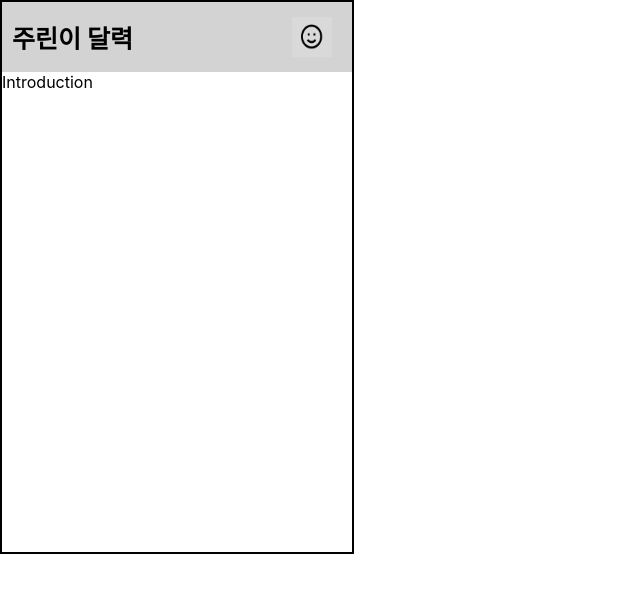
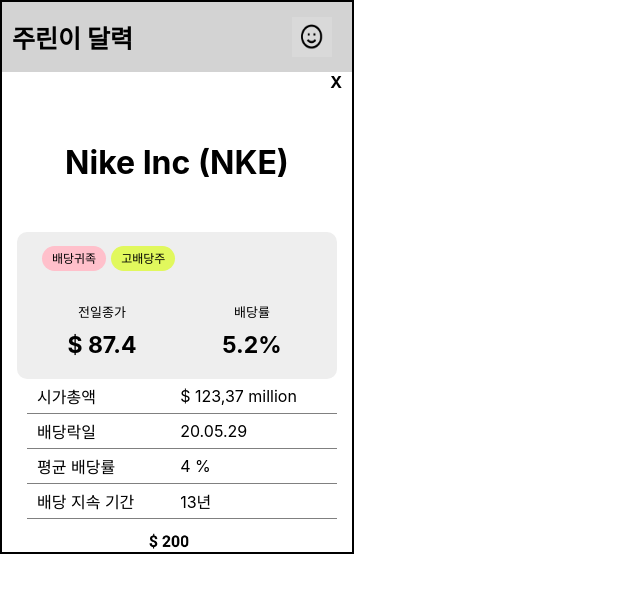
Before and after one commit to Alice-Yoon/Jurini-Extension, a React (Create React App) app: page /details in a window 1280 px wide. Shown: the top 592 px of the page, without its empty margins (0-640 px from the left). Built offline with nearby package versions, Linux system fonts and the light colour scheme.

Commit message:
CompanyDetails 컴포넌트 draft 생성

```diff
--- a/src/App.js
+++ b/src/App.js
@@ -14,7 +14,7 @@
     <div className={props.className}>
       <Router>
         <NavBar />
-        <Introduction />
+        <CompanyDetails />
         {/* <Switch>
           <Route exact path="/" component={Home} />
           <Route exact path="/search" component={Search} />
--- a/src/components/pages/CompanyDetails/CompanyDetails.js
+++ b/src/components/pages/CompanyDetails/CompanyDetails.js
@@ -1,14 +1,76 @@
-import React from 'react';
+import React, { useState, useEffect } from 'react';
 import styled from 'styled-components';
 
+import DetailsCard from './Section/DetailsCard';
+import DetailsTable from './Section/DetailsTable';
+import DetailsChart from './Section/DetailsChart';
+import DetailsCalculator from './Section/DetailsCalculator';
+import DetailsNews from './Section/DetailsNews';
+
 function CompanyDetails(props) {
+    // const { showCompanyDetails, toggleCompanyDetails } = props;
+    const [showCompanyDetails, setShowCompanyDetails] = useState(true);
+
+
+    const onClickToClose = (e) => {
+        const id = e.target.id;
+
+        if(id === "closeBtn" || id === "container") {
+            // console.log("click to close!", e.target.id);
+            // toggleCompanyDetails();
+        }
+    }
+
+
     return (
-        <div className={props.className}>
-            CompanyDetails
+        <div className={props.className} id="container"
+            // style={{display: `${showCompanyDetails ? 'flex' : 'none' }`}}
+            onClick={onClickToClose}
+        >
+            <p id="closeBtn" onClick={onClickToClose} className="closeBtnStyle">X</p>
+            <div className="contentStyle">
+                <h1>Nike Inc (NKE)</h1>
+                <DetailsCard />
+                <DetailsTable />
+                <DetailsCalculator />
+                <DetailsChart />
+                <DetailsNews />
+            </div>
         </div>
     )
 }
 
 export default styled(CompanyDetails)`
+    /* border: 2px solid green; */
+    height: 478px;
 
+    & {
+        .closeBtnStyle {
+            /* border: 1px solid red; */
+            cursor: pointer;
+            text-align: end;
+            padding-right: 10px;
+            margin: 0;
+            font-weight: bold;
+        }
+        .contentStyle {
+            /* border: 1px solid blue; */
+
+            margin: 30px 15px 0 15px;
+            height: 90%;
+            overflow: auto;
+
+            > h1 {
+                position: sticky;
+                top: 0;
+                left: 0;
+                width: 100%;
+                background-color: #fff;
+                text-align: center;
+                margin-bottom: 50px;
+            }
+
+        }
+
+    }
 `;
--- /dev/null
+++ b/src/components/pages/CompanyDetails/Section/DetailsCalculator.js
@@ -0,0 +1,26 @@
+import React from 'react';
+import styled from 'styled-components';
+
+import calculator from '../../../../assets/img/calculator_dummy.png';
+
+function DetailsCalculator(props) {
+    return (
+        <div className={props.className}>
+            <img src={calculator} alt="calculator-dummy" />
+        </div>
+    )
+}
+
+export default styled(DetailsCalculator)`
+    /* border: 1px solid blue; */
+    flex:1;
+    display: flex;
+    justify-content: center;
+
+    & {
+        img {
+            width: 60%;
+            height: 40%;
+        }
+    }
+`;
--- /dev/null
+++ b/src/components/pages/CompanyDetails/Section/DetailsCard.js
@@ -0,0 +1,75 @@
+import React from 'react';
+import styled from 'styled-components';
+
+function DetailsCard(props) {
+
+
+
+
+    return (
+        <div className={props.className}>
+            <div className="top">
+                <span>배당귀족</span>
+                <span style={{background: '#E1F85D'}}>고배당주</span>
+            </div>
+            <div className="bottom">
+                <div>
+                    <span>전일종가</span>
+                    <span className="number">$ 87.4</span>
+                </div>
+                <div>
+                    <span>배당률</span>
+                    <span className="number">5.2%</span>
+                </div>
+            </div>
+        </div>
+    )
+}
+
+export default styled(DetailsCard)`
+    /* border: 2px solid black; */
+    background-color: #EEEEEE;
+    border-radius: 10px;
+    padding: 5px 10px 20px 10px;
+    /* margin-right: 10px; */
+    flex: 1;
+
+    & {
+        .top {
+            /* border: 1px solid red; */
+
+            padding: 10px;
+            text-align: start;
+            padding-right: 15px;
+            margin-bottom: 25px;
+            > span {
+                background-color: pink;
+                border-radius: 13px;
+                margin-left: 5px;
+                padding: 5px 10px;
+                font-size: 12px;
+            }
+        }
+        .bottom {
+            /* border: 1px solid blue; */
+
+            display: flex;
+
+            > div {
+                /* border: 1px solid green; */
+
+                flex: 1;
+                display: flex;
+                flex-direction: column;
+                justify-content: center;
+                align-items: center;
+                font-size: 13px;
+                > .number {
+                    font-size: 23px;
+                    font-weight: bold;
+                    margin-top: 10px;
+                }
+            }
+        }
+    }
+`;
--- /dev/null
+++ b/src/components/pages/CompanyDetails/Section/DetailsChart.js
@@ -0,0 +1,28 @@
+import React from 'react';
+import styled from 'styled-components';
+
+import chart from '../../../../assets/img/chart_dummy.png';
+
+function DetailsChart(props) {
+    return (
+        <div className={props.className}>
+            <img src={chart} alt="chart-dummy" />
+        </div>
+    )
+}
+
+export default styled(DetailsChart)`
+    /* border: 1px solid green; */
+    flex: 1;
+    display: flex;
+    justify-content: center;
+    align-items: center;
+    padding: 20px 0;
+
+    & {
+        img {
+            width: 100%;
+            height: 300px;
+        }
+    }
+`;
--- /dev/null
+++ b/src/components/pages/CompanyDetails/Section/DetailsNews.js
@@ -0,0 +1,28 @@
+import React from 'react';
+import styled from 'styled-components';
+
+import news from '../../../../assets/img/news_dummy.png';
+
+function DetailsNews(props) {
+    return (
+        <div className={props.className}>
+            <h2>관련 뉴스</h2>
+            <img src={news} alt="news-dummy" />
+            <img src={news} alt="news-dummy" />
+            <img src={news} alt="news-dummy" />
+            <img src={news} alt="news-dummy" />
+            <img src={news} alt="news-dummy" />
+            <img src={news} alt="news-dummy" />
+        </div>
+    )
+}
+
+export default styled(DetailsNews)`
+    /* border: 1px solid aqua; */
+
+    & {
+        img {
+            width: 100%;
+        }
+    }
+`;
--- /dev/null
+++ b/src/components/pages/CompanyDetails/Section/DetailsTable.js
@@ -0,0 +1,46 @@
+import React from 'react';
+import styled from 'styled-components';
+
+function DetailsTable(props) {
+    return (
+        <div className={props.className}>
+            <table>
+                <tbody>
+                    <tr>
+                        <td>시가총액</td>
+                        <td>$ 123,37 million</td>
+                    </tr>
+                    <tr>
+                        <td>배당락일</td>
+                        <td>20.05.29</td>
+                    </tr>
+                    <tr>
+                        <td>평균 배당률</td>
+                        <td>4 %</td>
+                    </tr>
+                    <tr>
+                        <td>배당 지속 기간</td>
+                        <td>13년</td>
+                    </tr>
+                </tbody>
+            </table>
+        </div>
+    )
+}
+
+export default styled(DetailsTable)`
+    /* border: 1px solid green; */
+    margin-left: 10px;
+    flex: 1;
+
+    & {
+        table {
+            border-collapse: collapse;
+            width: 100%;
+        }
+        td {
+            border-bottom: 1px solid gray;
+            padding: 5px 10px;
+        }
+    }
+`;
--- a/src/components/pages/Introduction/Introduction.js
+++ b/src/components/pages/Introduction/Introduction.js
@@ -1,14 +1,24 @@
 import React from 'react';
 import styled from 'styled-components';
+
+import introduction_dummy from '../../../assets/img/introduction_dummy.png';
 
 function Introduction(props) {
     return (
         <div className={props.className}>
-            Introduction
+            <img src={introduction_dummy} alt="introduction_dummy" className="dummy_style" />
         </div>
     )
 }
 
 export default styled(Introduction)`
+    /* border: 2px solid green; */
+    height: 478px;
 
+    & {
+        .dummy_style {
+            width: 100%;
+            height: 90%;
+        }
+    }
 `;
```
Also changed, not shown: src/assets/img/introduction_dummy.png.
